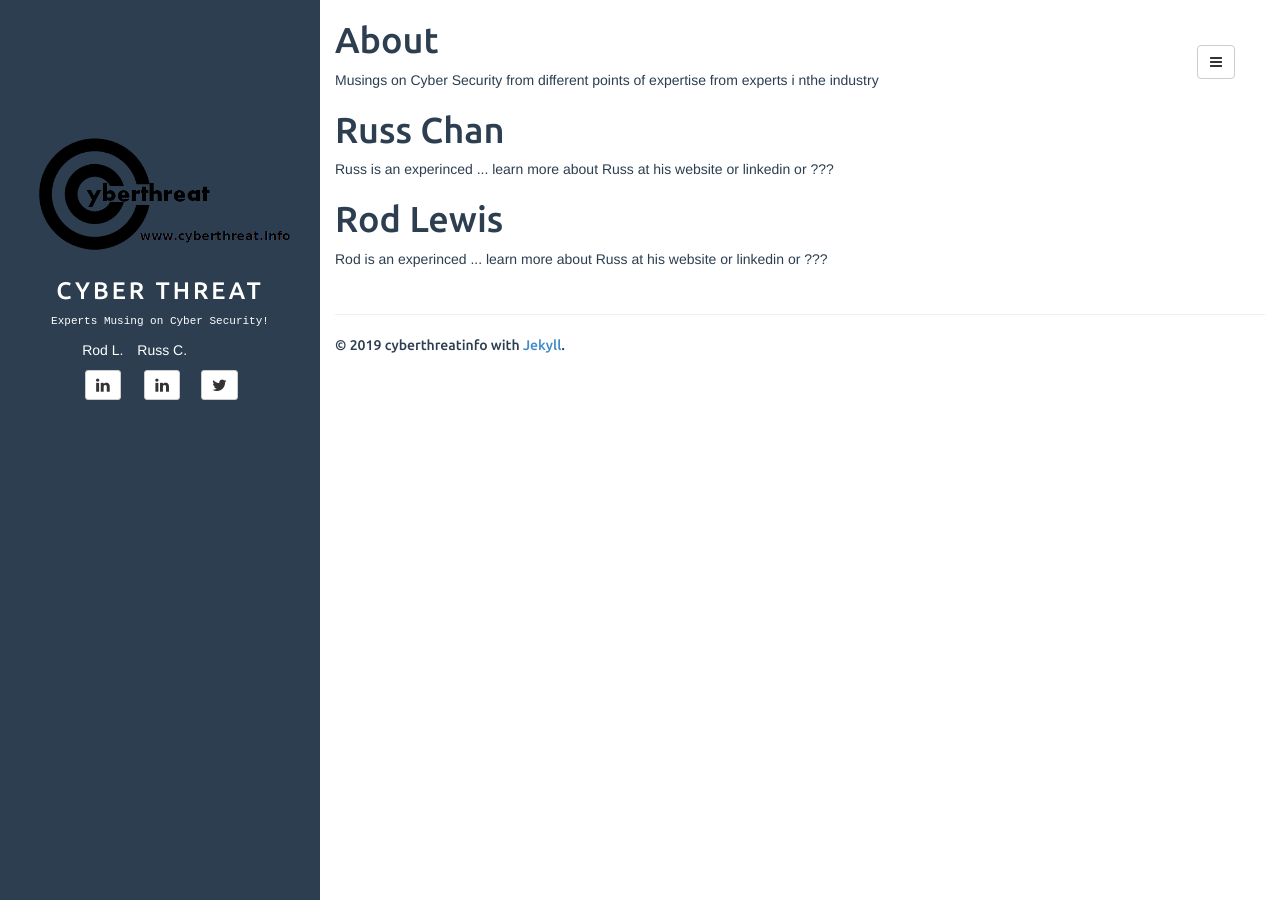
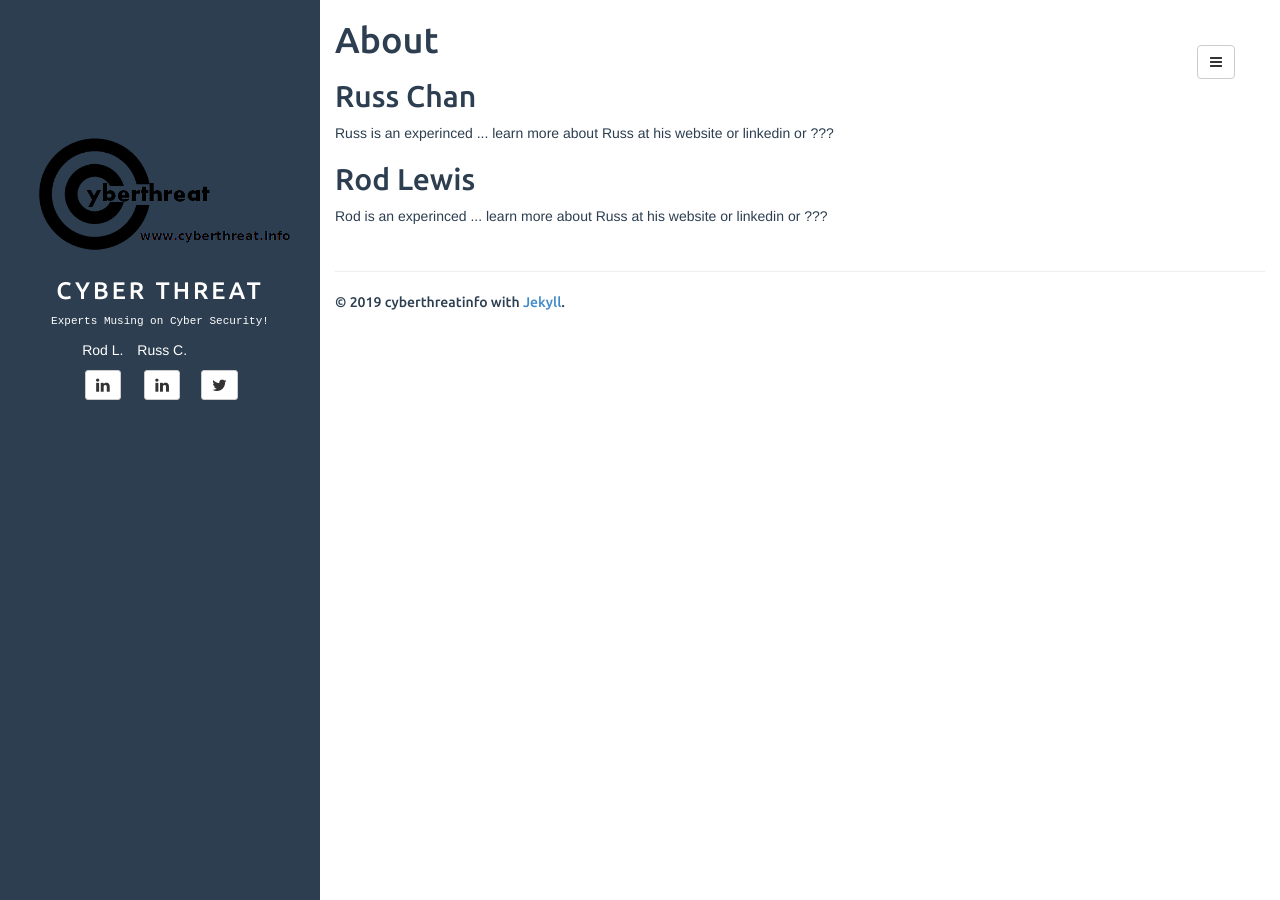
Before and after one commit to cyberthreatinfo/cyberthreatinfo.github.io, a Jekyll site: the page built from about/index.html, in a window 1280 px wide. Built offline with Jekyll 4.4.1, drawn with Linux system fonts in a browser that asks for light colours.

Commit message:
Update index.html

```diff
--- a/about/index.html
+++ b/about/index.html
@@ -5,10 +5,10 @@ title: About Cyberthreat.info
 
 		<div class="about">
 			<h1>About</h1>
-			<p>Musings on Cyber Security from different points of expertise from experts i nthe industry</p>
-			<h1> Russ Chan </h1>
+
+			<h2> Russ Chan </h2>
 			<p> Russ is an experinced ... learn more about Russ at his website or linkedin or ??? </p>
-                        <h1> Rod Lewis </h1>
+                        <h2> Rod Lewis </h2>
 			<p> Rod is an experinced ... learn more about Russ at his website or linkedin or ??? </p>
 
 		</div>
```
